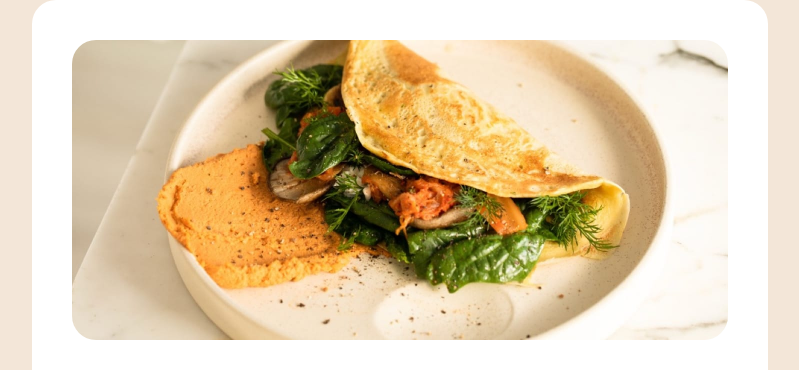
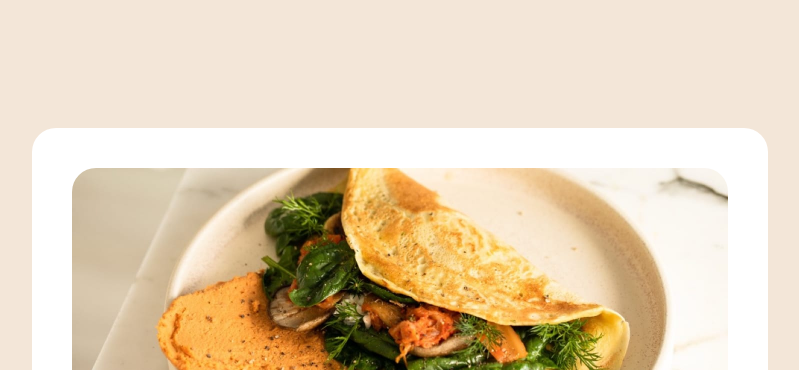
Before and after one commit to emawid/recipe-page, a website built with Vite: page index.html in a window 1280 px wide. Shown: the top 370 px of the page, without its empty margins (240-1039 px from the left). Built offline with nearby package versions, Linux system fonts and the light colour scheme.

Commit message:
Update components.css

```diff
--- a/components.css
+++ b/components.css
@@ -2,6 +2,7 @@ body {
   display: grid;
   place-items: center;
   gap: 40px;
+  padding: 128px 48px;
 }
 
 #container {
```
